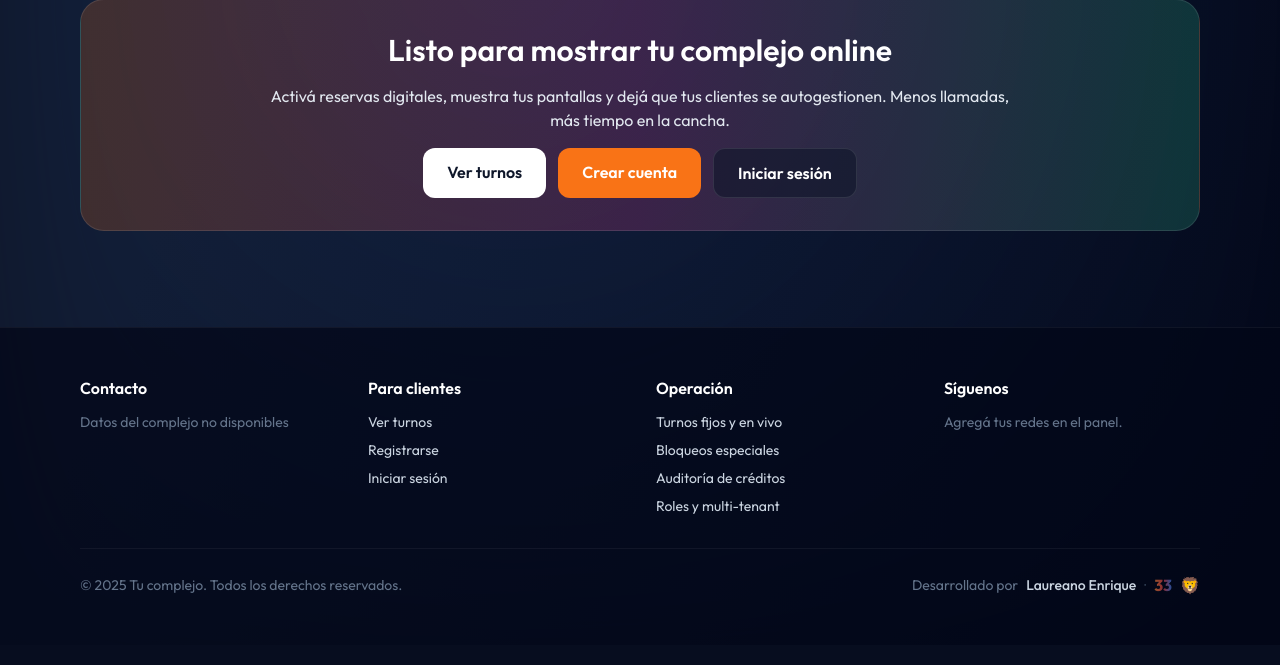
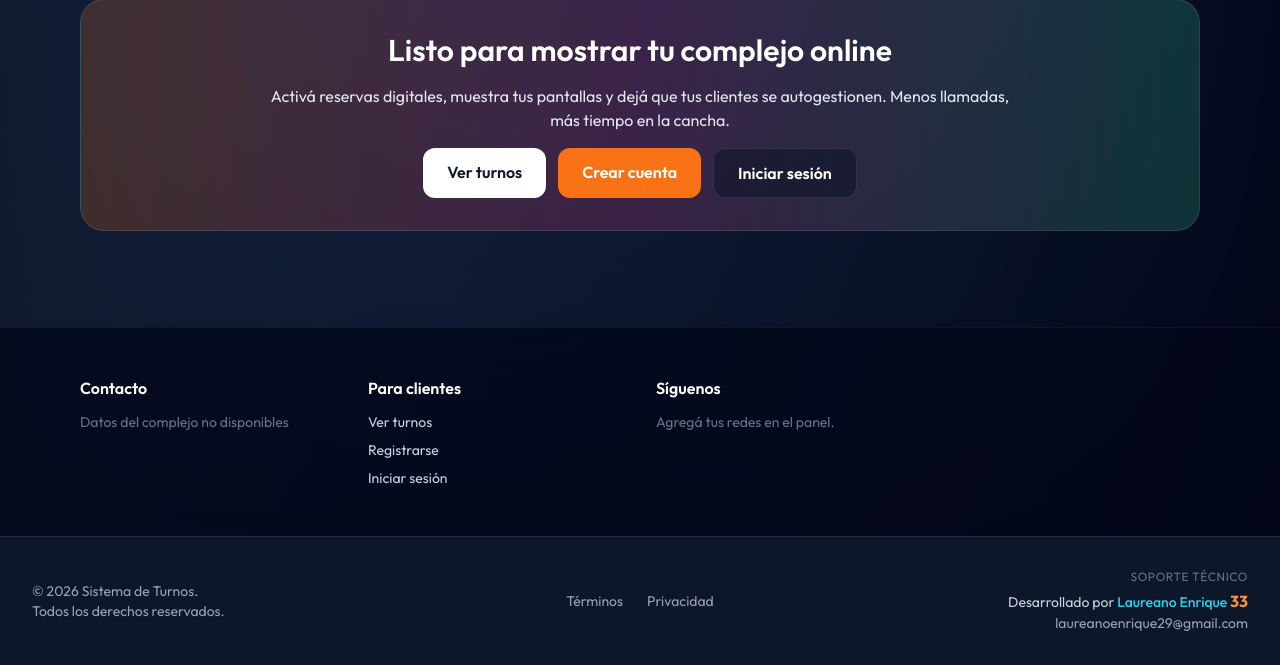
Before and after one commit to Laureano11/proyect-holanda, a Django app: page / in a window 1280 px wide. Shown: the part 2749-3414 px from the top of the page. Before the commit the page ends 3343 px from the top, so only its background shows below. Run offline with Django 5.2, Linux system fonts and the light colour scheme; data that the repository does not hold is empty; parts of the project's set-up code (start-up, migrations or seed data) failed here and were passed over; some libraries are stand-ins or nearby versions.

Commit message:
footer y homepage mejorada un poquito

```diff
--- a/core/urls.py
+++ b/core/urls.py
@@ -8,6 +8,8 @@ from . import views
 urlpatterns = [
     path('', views.home, name='home'),
     path('turnos-publicos/', views.turnos_publicos, name='turnos_publicos'),
+    path('terminos-y-condiciones/', views.terminos_y_condiciones, name='terminos'),
+    path('politicas-de-privacidad/', views.politica_privacidad, name='privacidad'),
 
     # Ops / diagnóstico (solo superadmin + token)
     path('_ops/health/', views.ops_health, name='ops_health'),
--- a/core/views.py
+++ b/core/views.py
@@ -130,6 +130,20 @@ def turnos_publicos(request):
     return render(request, 'public/turnos_publicos.html', context)
 
 
+def terminos_y_condiciones(request):
+    """
+    Vista de Términos y Condiciones.
+    """
+    return render(request, 'terminos.html')
+
+
+def politica_privacidad(request):
+    """
+    Vista de Políticas de Privacidad.
+    """
+    return render(request, 'privacidad.html')
+
+
 @ensure_csrf_cookie
 def login_view(request):
     """
--- a/templates/base.html
+++ b/templates/base.html
@@ -40,7 +40,7 @@
 
     {% block extra_head %}{% endblock %}
 </head>
-<body class="bg-slate-900 min-h-screen text-white">
+<body class="bg-slate-900 min-h-screen text-white flex flex-col">
     <!-- Messages (auto-hide after 3 seconds) -->
     {% if messages %}
     <div id="messages-container" class="fixed top-4 left-1/2 transform -translate-x-1/2 z-50 space-y-2">
@@ -64,6 +64,34 @@
 
     {% block content %}{% endblock %}
 
+    <!-- Footer simple -->
+    <footer class="mt-auto py-8 border-t border-slate-800 bg-slate-900/50 backdrop-blur-md">
+        <div class="max-w-7xl mx-auto px-4 sm:px-6 lg:px-8">
+            <div class="grid grid-cols-1 md:grid-cols-3 gap-8 items-center text-slate-400 text-sm text-center md:text-left">
+                <!-- Copyright -->
+                <div>
+                    &copy; 2026 {{ request.tenant.nombre|default:"Sistema de Turnos" }}. <br class="hidden md:block">
+                    Todos los derechos reservados.
+                </div>
+
+                <!-- Links Legales -->
+                <div class="flex justify-center space-x-6">
+                    <a href="{% url 'terminos' %}" class="hover:text-cyan-400 transition-colors">Términos</a>
+                    <a href="{% url 'privacidad' %}" class="hover:text-cyan-400 transition-colors">Privacidad</a>
+                </div>
+
+                <!-- Contacto Desarrollador -->
+                <div class="md:text-right">
+                    <p class="text-xs uppercase tracking-wider text-slate-500 mb-1">Soporte Técnico</p>
+                    <p class="text-slate-300">Desarrollado por <span class="text-cyan-400 font-medium">Laureano Enrique
+                    <span class="text-base font-bold text-orange-400">33</span></p>
+
+                    <a href="mailto:tu-email@ejemplo.com" class="hover:text-cyan-400 transition-colors">laureanoenrique29@gmail.com</a>
+                </div>
+            </div>
+        </div>
+    </footer>
+
     <!-- Flatpickr JS -->
     <script src="https://cdn.jsdelivr.net/npm/flatpickr"></script>
     <script src="https://cdn.jsdelivr.net/npm/flatpickr/dist/l10n/es.js"></script>
--- a/templates/home.html
+++ b/templates/home.html
@@ -20,7 +20,7 @@
 
                 <h1 class="text-4xl md:text-5xl font-bold leading-tight text-white">
                     Gestión de turnos moderna para
-                    <span class="bg-gradient-to-r from-orange-400 via-pink-500 to-emerald-400 bg-clip-text text-transparent">
+                    <span class="text-orange-400">
                         {{ nombre_complejo }}
                     </span>
                 </h1>
@@ -112,7 +112,22 @@
                 </div>
             </div>
         </section>
-
+        <section class="flex justify-center">
+            <div class="inline-flex flex-col md:flex-row items-center gap-6 px-10 py-8 rounded-[2rem] bg-gradient-to-br from-blue-600/10 via-blue-500/5 to-transparent border border-blue-500/20 backdrop-blur-sm shadow-2xl shadow-blue-500/5">
+                <div class="flex flex-col items-center md:items-start">
+                    <div class="flex items-center gap-2 mb-2">
+                        <span class="flex h-2 w-2 rounded-full bg-blue-400"></span>
+                        <span class="text-blue-400 text-xs font-bold tracking-[0.2em] uppercase">Partnership</span>
+                    </div>
+                    <h3 class="text-2xl font-bold text-white">Integrado con Mercado Pago</h3>
+                    <p class="text-slate-400 text-sm mt-1">Procesamiento de señas y cobros en tiempo real.</p>
+                </div>
+                <div class="hidden md:block h-12 w-px bg-blue-500/20 mx-4"></div>
+                <div class="bg-white px-8 py-4 rounded-2xl shadow-xl flex items-center justify-center transition-transform hover:scale-105 duration-300">
+                    <img src="{% static 'img/landing/mp.png' %}" alt="Mercado Pago" class="h-8 md:h-10 object-contain">
+                </div>
+            </div>
+        </section>
         <!-- Cómo funciona -->
         <section class="space-y-4">
             <div class="flex items-center gap-3">
@@ -185,22 +200,7 @@
         </section>
 
         <!-- Mercado Pago Integration -->
-        <section class="flex justify-center">
-            <div class="inline-flex flex-col md:flex-row items-center gap-6 px-10 py-8 rounded-[2rem] bg-gradient-to-br from-blue-600/10 via-blue-500/5 to-transparent border border-blue-500/20 backdrop-blur-sm shadow-2xl shadow-blue-500/5">
-                <div class="flex flex-col items-center md:items-start">
-                    <div class="flex items-center gap-2 mb-2">
-                        <span class="flex h-2 w-2 rounded-full bg-blue-400"></span>
-                        <span class="text-blue-400 text-xs font-bold tracking-[0.2em] uppercase">Partnership</span>
-                    </div>
-                    <h3 class="text-2xl font-bold text-white">Integrado con Mercado Pago</h3>
-                    <p class="text-slate-400 text-sm mt-1">Procesamiento de señas y cobros en tiempo real.</p>
-                </div>
-                <div class="hidden md:block h-12 w-px bg-blue-500/20 mx-4"></div>
-                <div class="bg-white px-8 py-4 rounded-2xl shadow-xl flex items-center justify-center transition-transform hover:scale-105 duration-300">
-                    <img src="{% static 'img/landing/mp.png' %}" alt="Mercado Pago" class="h-8 md:h-10 object-contain">
-                </div>
-            </div>
-        </section>
+
 
         <!-- Galería de pantallas -->
         <section class="space-y-6">
@@ -319,15 +319,7 @@
                         {% endif %}
                     </ul>
                 </div>
-                <div>
-                    <h3 class="text-white font-semibold mb-3">Operación</h3>
-                    <ul class="space-y-2 text-slate-300 text-sm">
-                        <li>Turnos fijos y en vivo</li>
-                        <li>Bloqueos especiales</li>
-                        <li>Auditoría de créditos</li>
-                        <li>Roles y multi-tenant</li>
-                    </ul>
-                </div>
+
                 <div>
                     <h3 class="text-white font-semibold mb-3">Síguenos</h3>
                     <div class="space-y-2 text-slate-300 text-sm">
@@ -343,14 +335,9 @@
                     </div>
                 </div>
             </div>
-            <div class="border-t border-white/5 mt-8 pt-6 flex flex-col md:flex-row items-center justify-between gap-3 text-slate-500 text-sm">
-                <p>© 2025 {{ nombre_complejo }}. Todos los derechos reservados.</p>
-                <div class="flex items-center gap-2">
-                    <span>Desarrollado por</span>
-                    <span class="font-medium text-slate-300">Laureano Enrique</span>
-                    <span class="text-slate-700">·</span>
-                    <span class="text-base font-bold bg-gradient-to-r from-orange-400/60 via-red-500/60 to-blue-500/60 bg-clip-text text-transparent">33</span>
-                    <span class="text-base">🦁</span>
+
+
+
                 </div>
             </div>
         </div>
```
Also changed, not shown: templates/auth/register.html (+25 -0 lines), templates/privacidad.html (added, +29 -0 lines), templates/terminos.html (added, +29 -0 lines).
